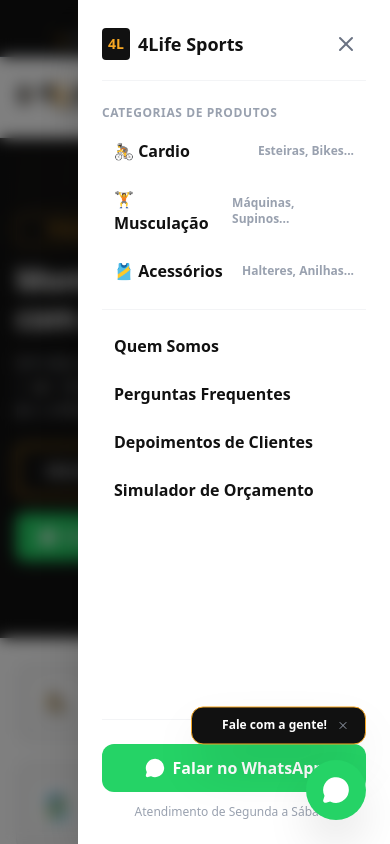
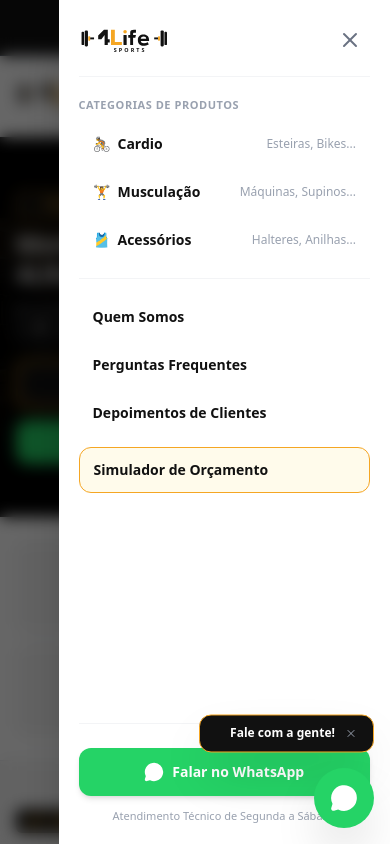
Before and after one commit to jeadesigner/4LifeSportss, a React (Vite) app: page / in a window 390 px wide. Both pictures are taken after a click on the button 354 px from the left and 97 px from the top of the page. Shown: the top 844 px of the page. Built offline with nearby package versions, Linux system fonts and the light colour scheme.

Commit message:
style: improve responsive design and layout
Adjust component sizing, spacing, and grid layouts across Header, HeroCarousel, CategoryShortcuts, and ProductCard to enhance responsiveness and visual consistency on mobile and desktop.

```diff
--- a/src/components/CategoryShortcuts.tsx
+++ b/src/components/CategoryShortcuts.tsx
@@ -26,31 +26,31 @@ export const CategoryShortcuts: React.FC<CategoryShortcutsProps> = ({
   return (
     <section className="bg-white border-b border-gray-200 py-6 font-sans">
       <div className="max-w-7xl mx-auto px-4 sm:px-6 lg:px-8">
-        <div className="grid grid-cols-2 md:grid-cols-4 gap-4">
+        <div className="grid grid-cols-2 md:grid-cols-4 gap-2.5 sm:gap-4">
           {CATEGORY_SHORTCUTS.map((item) => {
             const isSelected = activeCategory === item.category;
             return (
               <button
                 key={item.id}
                 onClick={() => handleShortcutClick(item)}
-                className={`p-4 rounded-xl border transition-all duration-200 flex items-center gap-4 text-left group ${
+                className={`p-3 sm:p-4 rounded-xl border transition-all duration-200 flex flex-col sm:flex-row items-center sm:items-start gap-2.5 sm:gap-4 text-center sm:text-left group ${
                   isSelected
                     ? 'bg-[#111111] border-[#111111] text-white shadow-lg'
                     : 'bg-[#F5F5F5] border-gray-200 text-[#111111] hover:bg-white hover:border-[#111111] hover:shadow-md'
                 }`}
               >
-                <div className={`w-12 h-12 rounded-lg flex items-center justify-center text-2xl shrink-0 transition-transform group-hover:scale-110 ${
+                <div className={`w-10 h-10 sm:w-12 sm:h-12 rounded-xl flex items-center justify-center text-xl sm:text-2xl shrink-0 transition-transform group-hover:scale-110 ${
                   isSelected ? 'bg-[#F5A623] text-[#111111]' : 'bg-white text-[#111111] shadow-sm'
                 }`}>
                   {item.icon}
                 </div>
-                <div className="overflow-hidden">
-                  <h3 className={`font-extrabold text-base tracking-tight leading-tight ${
+                <div className="overflow-hidden w-full">
+                  <h3 className={`font-extrabold text-xs sm:text-base tracking-tight leading-snug ${
                     isSelected ? 'text-white' : 'text-[#111111] group-hover:text-[#F5A623]'
                   }`}>
                     {item.label}
                   </h3>
-                  <p className={`text-xs mt-0.5 truncate ${
+                  <p className={`text-[10px] sm:text-xs mt-0.5 truncate hidden xs:block ${
                     isSelected ? 'text-gray-300' : 'text-gray-500'
                   }`}>
                     {item.desc}
--- a/src/components/Header.tsx
+++ b/src/components/Header.tsx
@@ -55,21 +55,21 @@ export const Header: React.FC<HeaderProps> = ({
   return (
     <header className="w-full z-50 font-sans">
       {/* Top Bar */}
-      <div className="bg-[#111111] text-gray-300 text-xs py-2 px-4 border-b border-gray-800">
-        <div className="max-w-7xl mx-auto flex flex-col sm:flex-row justify-between items-center gap-2">
-          <div className="flex items-center gap-2 text-center sm:text-left">
-            <span className="inline-block w-2 h-2 rounded-full bg-[#F5A623] animate-pulse"></span>
+      <div className="bg-[#111111] text-gray-300 text-[11px] sm:text-xs py-2 px-3 sm:px-4 border-b border-gray-800">
+        <div className="max-w-7xl mx-auto flex flex-col sm:flex-row justify-between items-center gap-1.5 sm:gap-2">
+          <div className="flex items-center gap-2 text-center sm:text-left flex-wrap justify-center sm:justify-start">
+            <span className="inline-block w-2 h-2 rounded-full bg-[#F5A623] animate-pulse shrink-0"></span>
             <span className="font-medium text-white">Equipamentos Fitness Profissionais</span>
             <span className="hidden md:inline text-gray-500">|</span>
             <span className="hidden md:inline text-gray-300">Atendimento via WhatsApp</span>
           </div>
-          <div className="flex items-center gap-4 text-xs">
+          <div className="flex items-center gap-3 sm:gap-4 text-[11px] sm:text-xs">
             <a href={`tel:${COMPANY_INFO.whatsappNumber}`} className="hover:text-[#F5A623] transition-colors flex items-center gap-1">
-              <Phone className="w-3 h-3 text-[#F5A623]" />
+              <Phone className="w-3 h-3 text-[#F5A623] shrink-0" />
               <span>{COMPANY_INFO.phoneDisplay}</span>
             </a>
             <span className="text-gray-600">|</span>
-            <span className="text-[#F5A623] font-semibold">Envio para todo o Brasil</span>
+            <span className="text-[#F5A623] font-semibold truncate max-w-[150px] sm:max-w-none">Envio para todo o Brasil</span>
           </div>
         </div>
       </div>
@@ -215,80 +215,79 @@ export const Header: React.FC<HeaderProps> = ({
 
         {/* Mobile Slide Drawer Menu */}
         {isMobileMenuOpen && (
-          <div className="lg:hidden fixed inset-0 z-50 bg-black/50 backdrop-blur-sm" onClick={() => setIsMobileMenuOpen(false)}>
+          <div className="lg:hidden fixed inset-0 z-50 bg-black/60 backdrop-blur-sm" onClick={() => setIsMobileMenuOpen(false)}>
             <div
-              className="fixed top-0 right-0 h-full w-[80%] max-w-sm bg-white shadow-2xl p-6 flex flex-col justify-between overflow-y-auto animate-in slide-in-from-right duration-300"
+              className="fixed top-0 right-0 h-full w-[85%] max-w-sm bg-white shadow-2xl p-5 sm:p-6 flex flex-col justify-between overflow-y-auto animate-in slide-in-from-right duration-300"
               onClick={(e) => e.stopPropagation()}
             >
               <div>
-                <div className="flex justify-between items-center pb-4 border-b border-gray-100 mb-6">
-                  <div className="flex items-center gap-2">
-                    <div className="bg-[#111111] text-[#F5A623] p-1.5 rounded font-black text-sm">
-                      4L
-                    </div>
-                    <span className="font-extrabold text-lg text-[#111111]">4Life Sports</span>
-                  </div>
-                  <button onClick={() => setIsMobileMenuOpen(false)} className="p-2 text-gray-500 hover:text-black">
+                <div className="flex justify-between items-center pb-4 border-b border-gray-100 mb-5">
+                  <Logo variant="light" size="sm" />
+                  <button
+                    onClick={() => setIsMobileMenuOpen(false)}
+                    className="p-2 text-gray-500 hover:text-black hover:bg-gray-100 rounded-full transition-colors"
+                    aria-label="Fechar menu"
+                  >
                     <X className="w-6 h-6" />
                   </button>
                 </div>
 
                 <div className="space-y-4">
                   <div>
-                    <h3 className="text-xs font-bold text-gray-400 uppercase tracking-wider mb-2">Categorias de Produtos</h3>
+                    <h3 className="text-[11px] font-extrabold text-gray-400 uppercase tracking-wider mb-2">Categorias de Produtos</h3>
                     <div className="space-y-1">
                       <button
                         onClick={() => handleCategoryClick('cardio')}
-                        className="w-full text-left py-2.5 px-3 rounded-lg hover:bg-gray-100 font-bold text-[#111111] flex items-center justify-between"
+                        className="w-full text-left py-3 px-3.5 rounded-xl hover:bg-gray-100 font-bold text-[#111111] flex items-center justify-between text-sm active:bg-gray-200 transition-colors"
                       >
-                        <span>🚴 Cardio</span>
-                        <span className="text-xs text-gray-400">Esteiras, Bikes...</span>
+                        <span className="flex items-center gap-2">🚴 <span>Cardio</span></span>
+                        <span className="text-xs text-gray-400 font-normal">Esteiras, Bikes...</span>
                       </button>
                       <button
                         onClick={() => handleCategoryClick('musculacao')}
-                        className="w-full text-left py-2.5 px-3 rounded-lg hover:bg-gray-100 font-bold text-[#111111] flex items-center justify-between"
+                        className="w-full text-left py-3 px-3.5 rounded-xl hover:bg-gray-100 font-bold text-[#111111] flex items-center justify-between text-sm active:bg-gray-200 transition-colors"
                       >
-                        <span>🏋️ Musculação</span>
-                        <span className="text-xs text-gray-400">Máquinas, Supinos...</span>
+                        <span className="flex items-center gap-2">🏋️ <span>Musculação</span></span>
+                        <span className="text-xs text-gray-400 font-normal">Máquinas, Supinos...</span>
                       </button>
                       <button
                         onClick={() => handleCategoryClick('acessorios')}
-                        className="w-full text-left py-2.5 px-3 rounded-lg hover:bg-gray-100 font-bold text-[#111111] flex items-center justify-between"
+                        className="w-full text-left py-3 px-3.5 rounded-xl hover:bg-gray-100 font-bold text-[#111111] flex items-center justify-between text-sm active:bg-gray-200 transition-colors"
                       >
-                        <span>🎽 Acessórios</span>
-                        <span className="text-xs text-gray-400">Halteres, Anilhas...</span>
+                        <span className="flex items-center gap-2">🎽 <span>Acessórios</span></span>
+                        <span className="text-xs text-gray-400 font-normal">Halteres, Anilhas...</span>
                       </button>
                     </div>
                   </div>
 
                   <hr className="border-gray-100" />
 
-                  <div className="space-y-2">
+                  <div className="space-y-1">
                     <button
                       onClick={() => handleNavClick('quem-somos')}
-                      className="w-full text-left py-2 px-3 font-bold text-[#111111] hover:text-[#F5A623]"
+                      className="w-full text-left py-3 px-3.5 rounded-xl font-bold text-sm text-[#111111] hover:bg-gray-100 active:bg-gray-200 transition-colors"
                     >
                       Quem Somos
                     </button>
                     <button
                       onClick={() => handleNavClick('faq')}
-                      className="w-full text-left py-2 px-3 font-bold text-[#111111] hover:text-[#F5A623]"
+                      className="w-full text-left py-3 px-3.5 rounded-xl font-bold text-sm text-[#111111] hover:bg-gray-100 active:bg-gray-200 transition-colors"
                     >
                       Perguntas Frequentes
                     </button>
                     <button
                       onClick={() => handleNavClick('depoimentos')}
-                      className="w-full text-left py-2 px-3 font-bold text-[#111111] hover:text-[#F5A623]"
+                      className="w-full text-left py-3 px-3.5 rounded-xl font-bold text-sm text-[#111111] hover:bg-gray-100 active:bg-gray-200 transition-colors"
                     >
                       Depoimentos de Clientes
                     </button>
                     <button
                       onClick={() => { setIsMobileMenuOpen(false); onOpenQuoteSimulator(); }}
-                      className="w-full text-left py-2 px-3 font-bold text-[#111111] hover:text-[#F5A623] flex items-center justify-between"
+                      className="w-full text-left py-3 px-3.5 rounded-xl font-bold text-sm text-[#111111] bg-amber-50 hover:bg-amber-100 border border-[#F5A623] flex items-center justify-between mt-2 active:bg-amber-200 transition-colors"
                     >
                       <span>Simulador de Orçamento</span>
                       {quoteCount > 0 && (
-                        <span className="bg-[#111111] text-[#F5A623] text-xs font-bold px-2 py-0.5 rounded-full">
+                        <span className="bg-[#111111] text-[#F5A623] text-xs font-black px-2.5 py-0.5 rounded-full">
                           {quoteCount}
                         </span>
                       )}
@@ -297,15 +296,15 @@ export const Header: React.FC<HeaderProps> = ({
                 </div>
               </div>
 
-              <div className="pt-6 border-t border-gray-100 space-y-3">
+              <div className="pt-6 border-t border-gray-100 space-y-3 mt-6">
                 <button
                   onClick={() => { setIsMobileMenuOpen(false); openWhatsApp(); }}
-                  className="w-full bg-[#25D366] text-white py-3 rounded-xl font-bold flex items-center justify-center gap-2"
+                  className="w-full bg-[#25D366] text-white py-3.5 rounded-xl font-extrabold text-sm flex items-center justify-center gap-2 shadow-md active:scale-98 transition-all"
                 >
                   <MessageCircle className="w-5 h-5 fill-current" />
                   <span>Falar no WhatsApp</span>
                 </button>
-                <p className="text-center text-xs text-gray-400">Atendimento de Segunda a Sábado</p>
+                <p className="text-center text-[11px] font-medium text-gray-400">Atendimento Técnico de Segunda a Sábado</p>
               </div>
             </div>
           </div>
--- a/src/components/HeroCarousel.tsx
+++ b/src/components/HeroCarousel.tsx
@@ -44,7 +44,7 @@ export const HeroCarousel: React.FC<HeroCarouselProps> = ({ onSelectCategory, on
 
   return (
     <section
-      className="relative w-full h-[500px] sm:h-[580px] lg:h-[640px] bg-[#111111] overflow-hidden group select-none"
+      className="relative w-full h-[380px] sm:h-[500px] lg:h-[700px] min-h-[320px] bg-black overflow-hidden group select-none"
       onMouseEnter={() => setIsPaused(true)}
       onMouseLeave={() => setIsPaused(false)}
     >
@@ -58,8 +58,8 @@ export const HeroCarousel: React.FC<HeroCarouselProps> = ({ onSelectCategory, on
               isActive ? 'opacity-100 z-10 pointer-events-auto' : 'opacity-0 z-0 pointer-events-none'
             }`}
           >
-            {/* Background Image with Gradient Overlay */}
-            <div className="absolute inset-0 bg-black">
+            {/* Background Image Container - 100% full view with object-contain */}
+            <div className="absolute inset-0 bg-black flex items-center justify-center">
               <img
                 src={slide.image}
                 alt={slide.title}
@@ -68,46 +68,47 @@ export const HeroCarousel: React.FC<HeroCarouselProps> = ({ onSelectCategory, on
                   console.error(`[Image Error] Failed to load hero carousel slide "${slide.title}":`, slide.image);
                   (e.currentTarget as HTMLImageElement).src = 'https://images.unsplash.com/photo-1534438327276-14e5300c3a48?auto=format&fit=crop&q=80&w=1200';
                 }}
-                className="w-full h-full object-cover object-center opacity-45 scale-105 transition-transform duration-10000 ease-out"
+                className="w-full h-full object-contain object-center opacity-85 transition-all duration-700"
               />
-              <div className="absolute inset-0 bg-gradient-to-r from-[#111111] via-[#111111]/80 to-transparent w-full lg:w-2/3" />
-              <div className="absolute inset-0 bg-gradient-to-t from-[#111111] via-transparent to-transparent" />
+              {/* Subtle dark gradient overlay for optimal typography legibility */}
+              <div className="absolute inset-0 bg-gradient-to-r from-black/90 via-black/70 to-black/30 w-full lg:w-3/4" />
+              <div className="absolute inset-0 bg-gradient-to-t from-black/90 via-transparent to-black/30" />
             </div>
 
             {/* Slide Content */}
-            <div className="relative h-full max-w-7xl mx-auto px-4 sm:px-6 lg:px-8 flex flex-col justify-center items-start text-left text-white z-20">
-              <div className="max-w-2xl space-y-4 sm:space-y-6">
+            <div className="relative h-full max-w-7xl mx-auto px-4 sm:px-6 lg:px-8 flex flex-col justify-center items-start text-left text-white z-20 py-8">
+              <div className="max-w-2xl space-y-3 sm:space-y-6 w-full">
                 {/* Badge */}
-                <div className="inline-flex items-center gap-2 bg-[#111111]/90 border border-[#F5A623] px-3.5 py-1.5 rounded-md">
+                <div className="inline-flex items-center gap-2 bg-[#111111]/90 border border-[#F5A623] px-3 py-1 sm:px-3.5 sm:py-1.5 rounded-md">
                   <span className="w-2 h-2 rounded-full bg-[#F5A623] animate-ping" />
-                  <span className="text-[#F5A623] text-xs font-black tracking-widest uppercase">
+                  <span className="text-[#F5A623] text-[10px] sm:text-xs font-black tracking-widest uppercase">
                     {slide.badge}
                   </span>
                 </div>
 
                 {/* Title */}
-                <h1 className="text-3xl sm:text-5xl lg:text-6xl font-black tracking-tight text-white leading-tight">
+                <h1 className="text-2xl sm:text-4xl lg:text-5xl font-black tracking-tight text-white leading-tight">
                   {slide.title.split('|')[0]}
                   {slide.title.includes('|') && (
-                    <span className="block text-[#F5A623] mt-1 font-extrabold text-2xl sm:text-4xl lg:text-5xl">
+                    <span className="block text-[#F5A623] mt-1 font-extrabold text-xl sm:text-3xl lg:text-4xl">
                       | {slide.title.split('|')[1]}
                     </span>
                   )}
                 </h1>
 
                 {/* Subtitle */}
-                <p className="text-gray-300 text-sm sm:text-lg leading-relaxed font-normal max-w-xl">
+                <p className="text-gray-300 text-xs sm:text-base leading-relaxed font-normal max-w-xl line-clamp-3 sm:line-clamp-none">
                   {slide.subtitle}
                 </p>
 
-                {/* CTA Buttons */}
-                <div className="pt-2 flex flex-wrap items-center gap-4">
+                {/* CTA Buttons - Stacked on Mobile, Row on Desktop */}
+                <div className="pt-2 flex flex-col sm:flex-row items-stretch sm:items-center gap-3 w-full sm:w-auto">
                   <button
                     onClick={() => handleCtaClick(slide)}
-                    className="bg-[#111111] border-2 border-[#F5A623] text-white hover:bg-[#F5A623] hover:text-[#111111] font-extrabold px-7 py-3.5 rounded-lg text-sm uppercase tracking-wider transition-all duration-300 flex items-center gap-2 shadow-xl hover:shadow-[#F5A623]/20"
+                    className="w-full sm:w-auto bg-[#111111] border-2 border-[#F5A623] text-white hover:bg-[#F5A623] hover:text-[#111111] font-extrabold px-6 py-3.5 rounded-xl text-xs sm:text-sm uppercase tracking-wider transition-all duration-300 flex items-center justify-center gap-2 shadow-xl active:scale-98"
                   >
                     <span>{slide.ctaText}</span>
-                    <ArrowRight className="w-4 h-4" />
+                    <ArrowRight className="w-4 h-4 shrink-0" />
                   </button>
 
                   <button
@@ -115,9 +116,9 @@ export const HeroCarousel: React.FC<HeroCarouselProps> = ({ onSelectCategory, on
                       const msg = encodeURIComponent(`Olá, 4Life Sports! Gostaria de consultar informações sobre: ${slide.title}`);
                       window.open(`https://wa.me/${COMPANY_INFO.whatsappNumber}?text=${msg}`, '_blank');
                     }}
-                    className="bg-[#25D366] hover:bg-[#20bd5a] text-white font-bold px-6 py-3.5 rounded-lg text-sm flex items-center gap-2 transition-all shadow-md"
+                    className="w-full sm:w-auto bg-[#25D366] hover:bg-[#20bd5a] text-white font-bold px-6 py-3.5 rounded-xl text-xs sm:text-sm flex items-center justify-center gap-2 transition-all shadow-md active:scale-98"
                   >
-                    <MessageCircle className="w-4 h-4 fill-current" />
+                    <MessageCircle className="w-4 h-4 fill-current shrink-0" />
                     <span>Falar no WhatsApp</span>
                   </button>
                 </div>
--- a/src/components/ProductGridSection.tsx
+++ b/src/components/ProductGridSection.tsx
@@ -139,9 +139,9 @@ export const ProductGridSection: React.FC<ProductGridSectionProps> = ({
           </button>
         </div>
 
-        {/* Product Grid: 4 columns desktop / 2 mobile */}
+        {/* Product Grid: 1 column mobile (100% width) / 2 cols sm / 3 cols md / 4 cols lg */}
         {filteredProducts.length > 0 ? (
-          <div className="grid grid-cols-2 md:grid-cols-3 lg:grid-cols-4 gap-4 sm:gap-6">
+          <div className="grid grid-cols-1 sm:grid-cols-2 md:grid-cols-3 lg:grid-cols-4 gap-5 sm:gap-6">
             {filteredProducts.map((product) => (
               <ProductCard
                 key={product.id}
--- a/src/components/WhatsAppFloatingButton.tsx
+++ b/src/components/WhatsAppFloatingButton.tsx
@@ -11,7 +11,7 @@ export const WhatsAppFloatingButton: React.FC = () => {
   };
 
   return (
-    <div className="fixed bottom-6 right-6 z-50 flex flex-col items-end gap-2 font-sans">
+    <div className="fixed bottom-4 right-4 sm:bottom-6 sm:right-6 z-50 flex flex-col items-end gap-2 font-sans">
       {/* Tooltip Card */}
       {showTooltip && (
         <div className="relative bg-[#111111] text-white text-xs font-bold px-3.5 py-2.5 rounded-xl shadow-2xl border border-[#F5A623] flex items-center gap-2 animate-bounce">
```
Also changed, not shown: src/components/AboutSection.tsx (+19 -19 lines), src/components/ProductCard.tsx (+17 -17 lines), src/components/QuoteSimulatorModal.tsx (+9 -9 lines).
